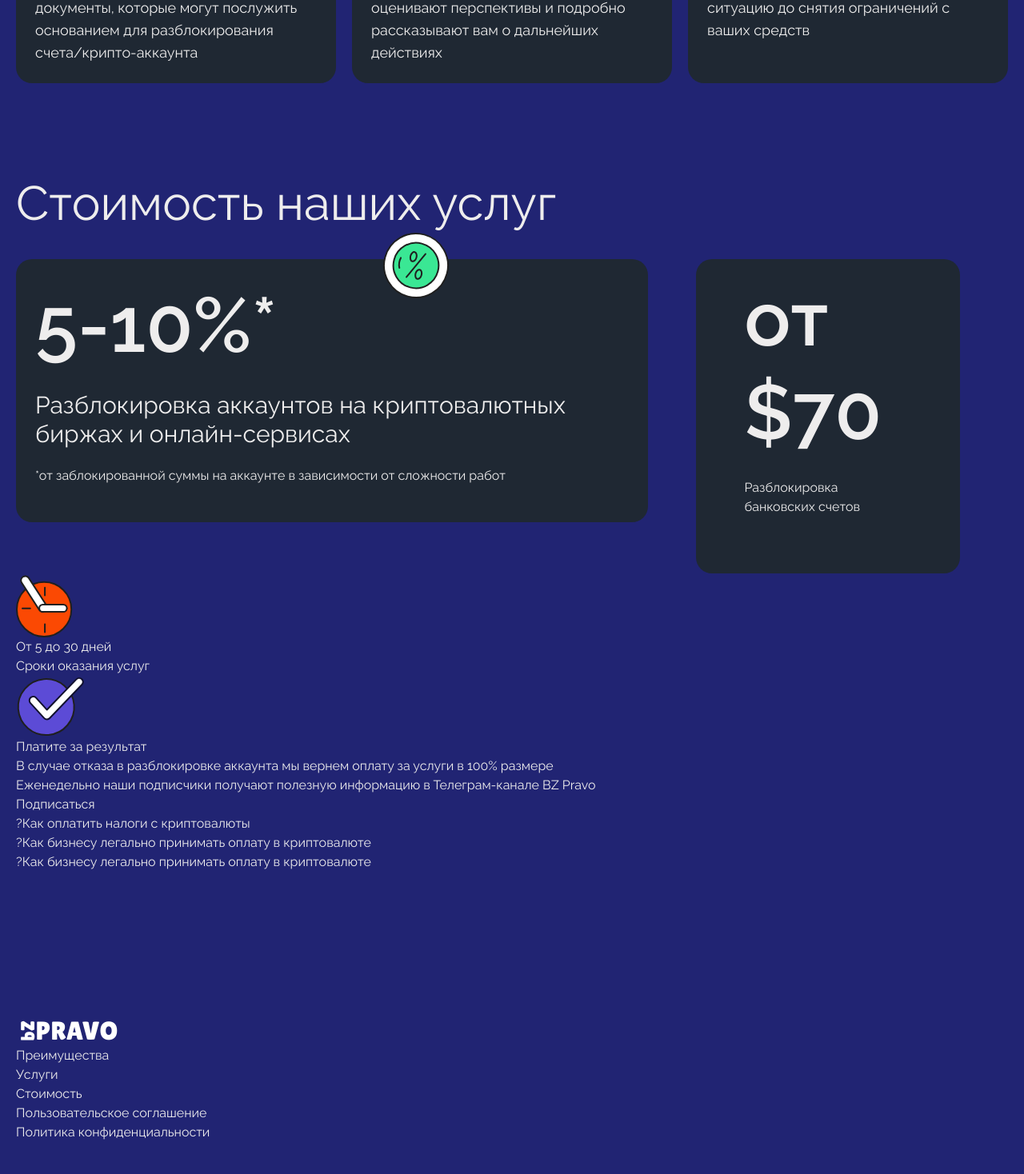
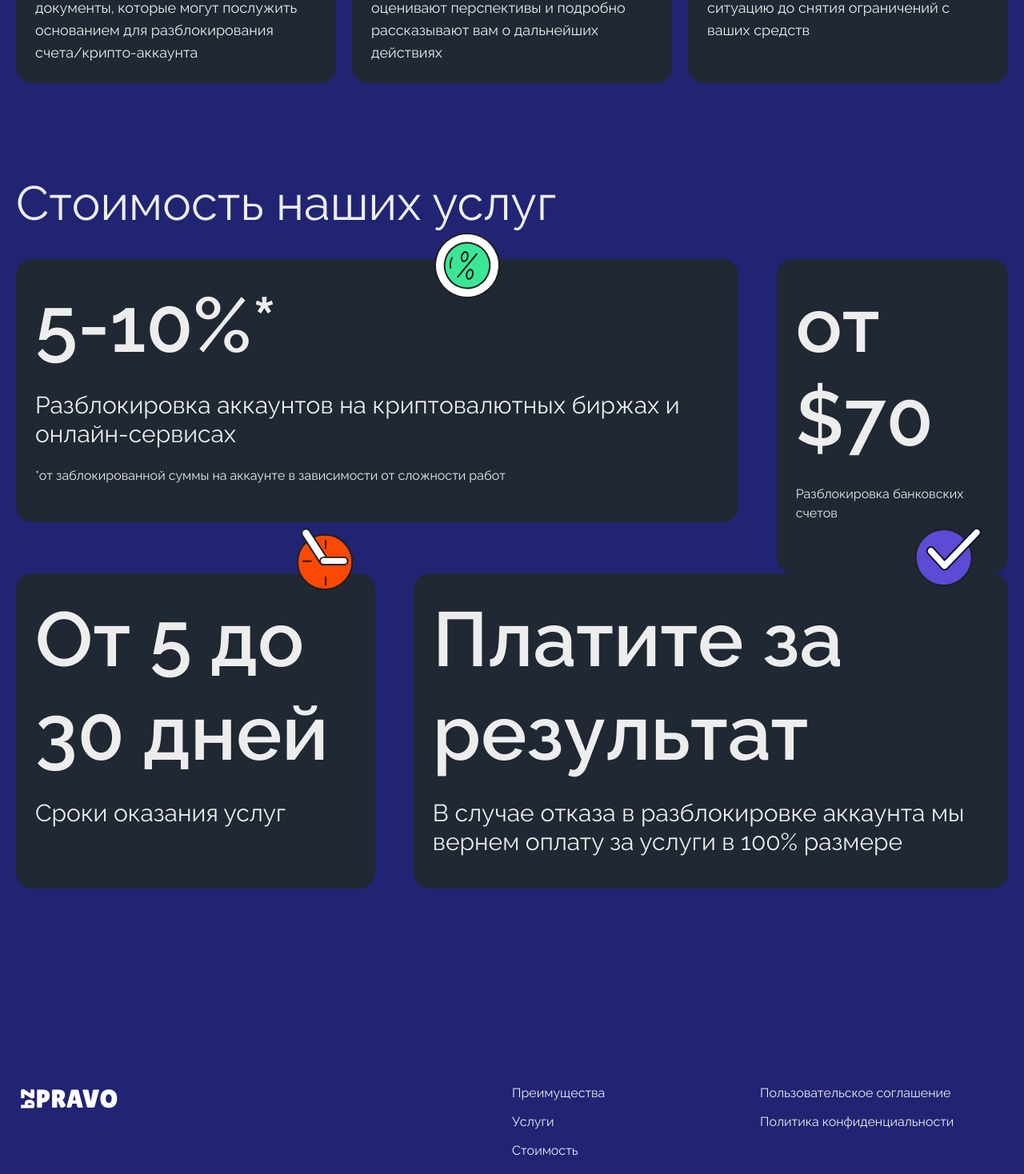
Before and after one commit to velsamm/unlock-website, a Next.js app: page / in a window 1280 px wide. Shown: the part 4155-5623 px from the top of the page at 80% size. Built offline with nearby package versions, Linux system fonts and the light colour scheme.

Commit message:
tailwind footer

```diff
--- a/src/app/index.css
+++ b/src/app/index.css
@@ -353,7 +353,7 @@ ul {
     /*border-radius: var(--radius);*/
     /*margin-bottom: 60px;*/
 
-    padding: 24px;
+    /*padding: 24px;*/
     background-color: var(--services-background);
     border-radius: var(--radius);
 }
@@ -393,13 +393,13 @@ ul {
 /*    flex-direction: column;*/
 /*}*/
 
-/*.result-item {*/
-/*    background-color: var(--services-background);*/
-/*    padding: 48px 60px;*/
-/*    border-radius: var(--radius);*/
-/*    margin-top: 60px;*/
-/*    position: relative;*/
-/*}*/
+.result-item {
+    background-color: var(--services-background);
+    /*padding: 48px 60px;*/
+    border-radius: var(--radius);
+    /*margin-top: 60px;*/
+    /*position: relative;*/
+}
 
 /*.result-item .num {*/
 /*    font-weight: 500;*/
@@ -440,25 +440,25 @@ ul {
     top: -38%;
 }
 
-/*.clocks-icon {*/
-/*    position: absolute;*/
-/*    right: 6%;*/
-/*    top: -15%;*/
+.clocks-icon {
+    position: absolute;
+    right: 6%;
+    top: -15%;
 
-/*    !*position: absolute;*!*/
-/*    !*left: 23%;*!*/
-/*    !*margin-top: -75px;*!*/
-/*}*/
+    /*position: absolute;*/
+    /*left: 23%;*/
+    /*margin-top: -75px;*/
+}
 
-/*.check-icon {*/
-/*    position: absolute;*/
-/*    right: 4%;*/
-/*    top: -15%;*/
+.check-icon {
+    position: absolute;
+    right: 4%;
+    top: -15%;
 
-/*    !*position: absolute;*!*/
-/*    !*left: 90%;*!*/
-/*    !*margin-top: -75px;*!*/
-/*}*/
+    /*position: absolute;*/
+    /*left: 90%;*/
+    /*margin-top: -75px;*/
+}
 
 /*.btn {*/
 /*    cursor: pointer;*/
@@ -643,12 +643,12 @@ ul {
 /*}*/
 
 @media (min-width: 768px) {
-/*    footer li {*/
-/*        margin-bottom: 20px;*/
-/*        font-weight: 500;*/
-/*        font-size: 18px;*/
-/*        line-height: 21px;*/
-/*    }*/
+    /*footer li {*/
+    /*    margin-bottom: 20px;*/
+    /*    font-weight: 500;*/
+    /*    font-size: 18px;*/
+    /*    line-height: 21px;*/
+    /*}*/
 
 /*    header .nav {*/
 /*        gap: 60px;*/
@@ -763,15 +763,15 @@ ul {
 /*        flex-direction: row;*/
 /*    }*/
 
-    .percent-item {
-        /*border: 2px solid var(--border-color);*/
-        /*border-radius: var(--radius);*/
-        /*background-color: inherit;*/
+    /*.percent-item {*/
+    /*    !*border: 2px solid var(--border-color);*!*/
+    /*    !*border-radius: var(--radius);*!*/
+    /*    !*background-color: inherit;*!*/
 
-        padding: 16px 60px;
-        margin-right: 60px;
-        margin-bottom: 0;
-    }
+    /*    padding: 16px 60px;*/
+    /*    margin-right: 60px;*/
+    /*    margin-bottom: 0;*/
+    /*}*/
 
 /*    .percent-item:last-child {*/
 /*        margin-right: 0;*/
--- a/src/app/page.tsx
+++ b/src/app/page.tsx
@@ -42,7 +42,7 @@ export default function Home() {
         <div id='prices' />
         <Price/>
 
-        <TG/>
+        {/*<TG/>*/}
         <Footer/>
       </main>
     </section>
--- a/src/components/Footer/Footer.tsx
+++ b/src/components/Footer/Footer.tsx
@@ -3,18 +3,18 @@ import { Logo } from "$components/Logo/logo";
 
 export const Footer = () => {
 	return (
-		<footer className="row about">
-			<div className="col grow-2">
+		<footer className="flex">
+			<div className="flex-1">
 				<Logo />
 			</div>
-			<div className="col">
-				<ul>
-					<li>
+			<div className="flex-1 flex">
+				<ul className="flex-1">
+					<li className="mb-3">
 						<a className="page-link" href='#advantages'>
 							Преимущества
 						</a>
 					</li>
-					<li>
+					<li className="mb-3">
 						<a className="page-link" href='#services'>
 							Услуги
 						</a>
@@ -25,10 +25,8 @@ export const Footer = () => {
 						</a>
 					</li>
 				</ul>
-			</div>
-			<div className="col">
-				<ul>
-					<li>Пользовательское соглашение</li>
+				<ul className="flex-1">
+					<li className="mb-3">Пользовательское соглашение</li>
 					<li>Политика конфиденциальности</li>
 				</ul>
 			</div>
--- a/src/components/Price/Percent.tsx
+++ b/src/components/Price/Percent.tsx
@@ -3,7 +3,7 @@ import Image from "next/image";
 
 export const Percent = () => {
     return (
-        <div className="flex">
+        <div className="flex gap-12">
             <div className="mb-16 p-6 relative percent-item grow">
                 <div className="icon">
                     <Image src={percentPic} alt="percPic" />
@@ -24,7 +24,7 @@ export const Percent = () => {
                     </span>
                 </div>
             </div>
-            <div className="percent-item grow">
+            <div className="percent-item p-6 grow">
                 <div className="text-8xl font-medium leading-[117px] mb-6">
                     <span>от $70</span>
                 </div>
--- a/src/components/Price/Result.tsx
+++ b/src/components/Price/Result.tsx
@@ -4,26 +4,26 @@ import Image from "next/image";
 
 export const Result = () => {
     return (
-        <div className="result-container">
-            <div className="result-item grow-1">
+        <div className="flex gap-12">
+            <div className="result-item mb-16 p-6 relative grow">
                 <div className="clocks-icon">
                     <Image src={clockPic} alt="clocksPic" />
                 </div>
-                <div className="num">
+                <div className="text-8xl font-medium leading-[117px] mb-6">
                     <span>От 5 до 30 дней</span>
                 </div>
-                <div className="title">
+                <div className="text-3xl leading-9 mb-4">
                     <span>Сроки оказания услуг</span>
                 </div>
             </div>
-            <div className="result-item grow-2">
+            <div className="result-item mb-16 p-6 relative grow">
                 <div className="check-icon">
                     <Image src={checkPic} alt="checkPic" />
                 </div>
-                <div className="num">
+                <div className="text-8xl font-medium leading-[117px] mb-6">
                     <span>Платите за результат</span>
                 </div>
-                <div className="title">
+                <div className="text-3xl leading-9 mb-4">
                     <span>
                         В случае отказа в разблокировке аккаунта мы вернем
                         оплату за услуги в 100% размере
```
